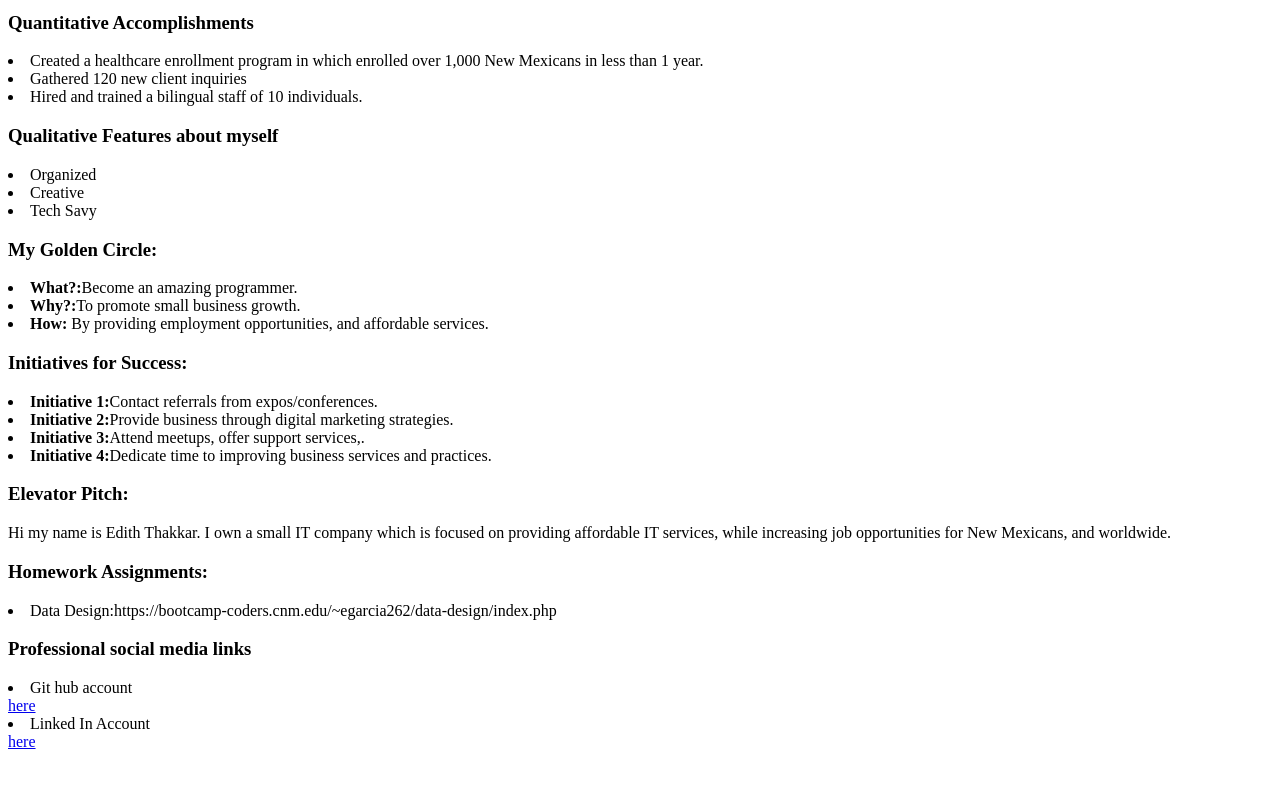
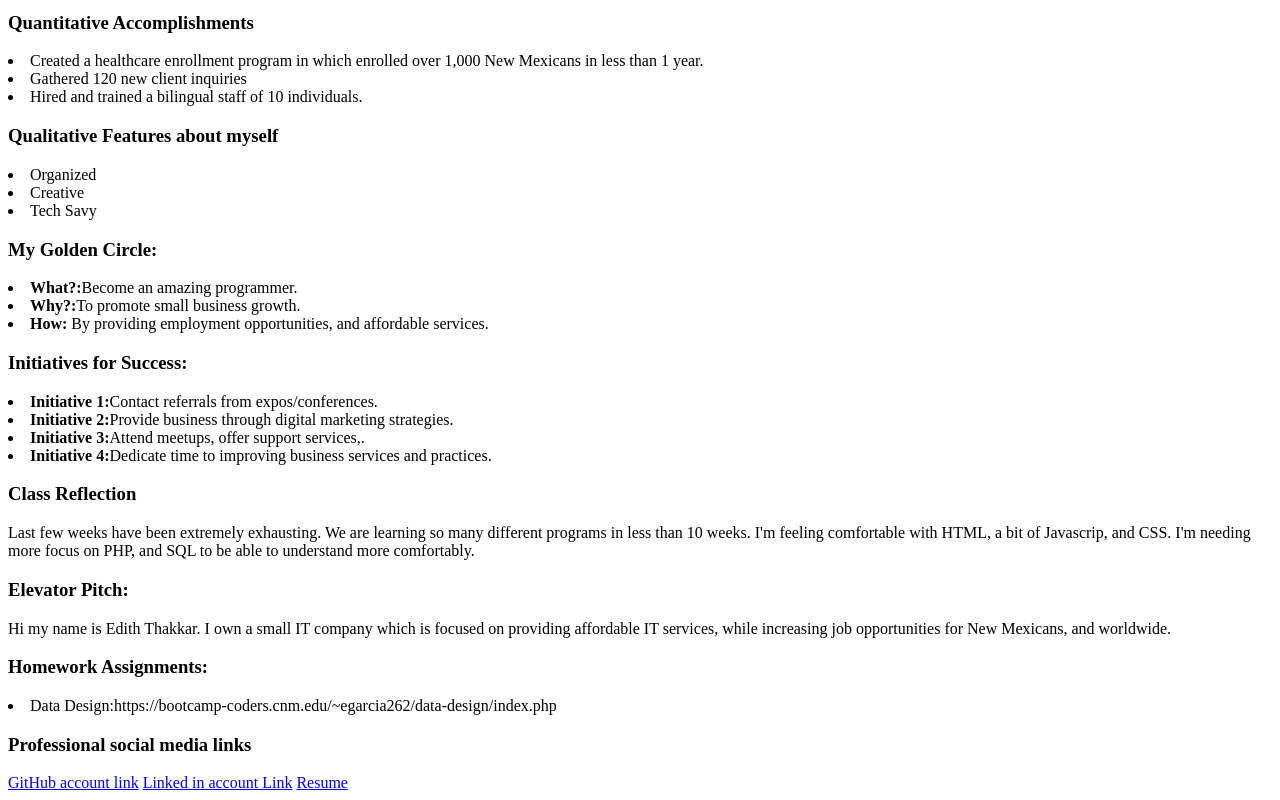
Before and after one commit to ediththakkar/career-portfolio, a plain HTML site: page index.html in a window 1280 px wide. Shown: the part 334-1134 px from the top of the page. Before the commit the page ends 1093 px from the top, so only its background shows below. Drawn offline with Linux system fonts and the light colour scheme.

Commit message:
added url link for resume

```diff
--- a/index.html
+++ b/index.html
@@ -40,6 +40,10 @@
 		<li><strong>Initiative 3:</strong>Attend meetups, offer support services,.</li>
 		<li><strong>Initiative 4:</strong>Dedicate time to improving business services and practices.</li>
 
+		<h3>Class Reflection</h3>
+		<body>Last few weeks have been extremely exhausting. We are learning so many different programs in less than 10 weeks. I'm feeling comfortable with HTML, a bit of Javascrip, and CSS. I'm needing more focus on PHP, and SQL to be able to understand more comfortably.
+		</body>
+
 
 		<h3>Elevator Pitch:</h3>
 		Hi my name is Edith Thakkar. I own a small IT company which is focused on providing affordable IT services, while increasing job opportunities for New Mexicans, and worldwide.
@@ -51,10 +55,9 @@
 		</body>
 
 		<h3>Professional social media links</h3>
-	<li>Git hub account</li>
-			<a href="https://www.github.com/ediththakkar">here</a>
-	<li>Linked In Account</li>
-			<a href="https://www.linkedin.com/in/edith-thakkar-96569557/">here</a>
+			<a href="https://www.github.com/ediththakkar">GitHub account link</a>
+			<a href="https://www.linkedin.com/in/edith-thakkar-96569557/">Linked in account Link</a>
+			<a href="Edith-Thakkar%20(2)%20(2).pdf">Resume</a>
 
 		</head>
 		<body>
--- a/style.css
+++ /dev/null
@@ -1 +0,0 @@
-b
```
